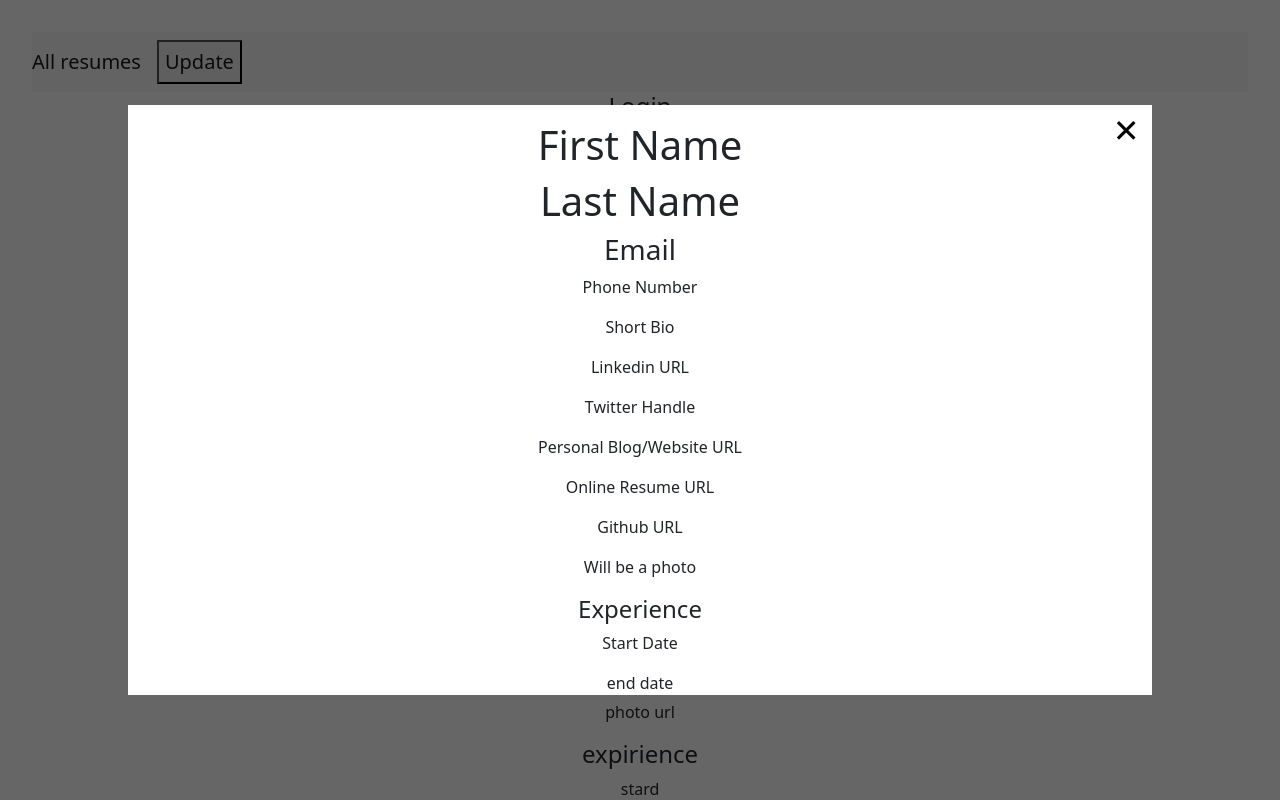
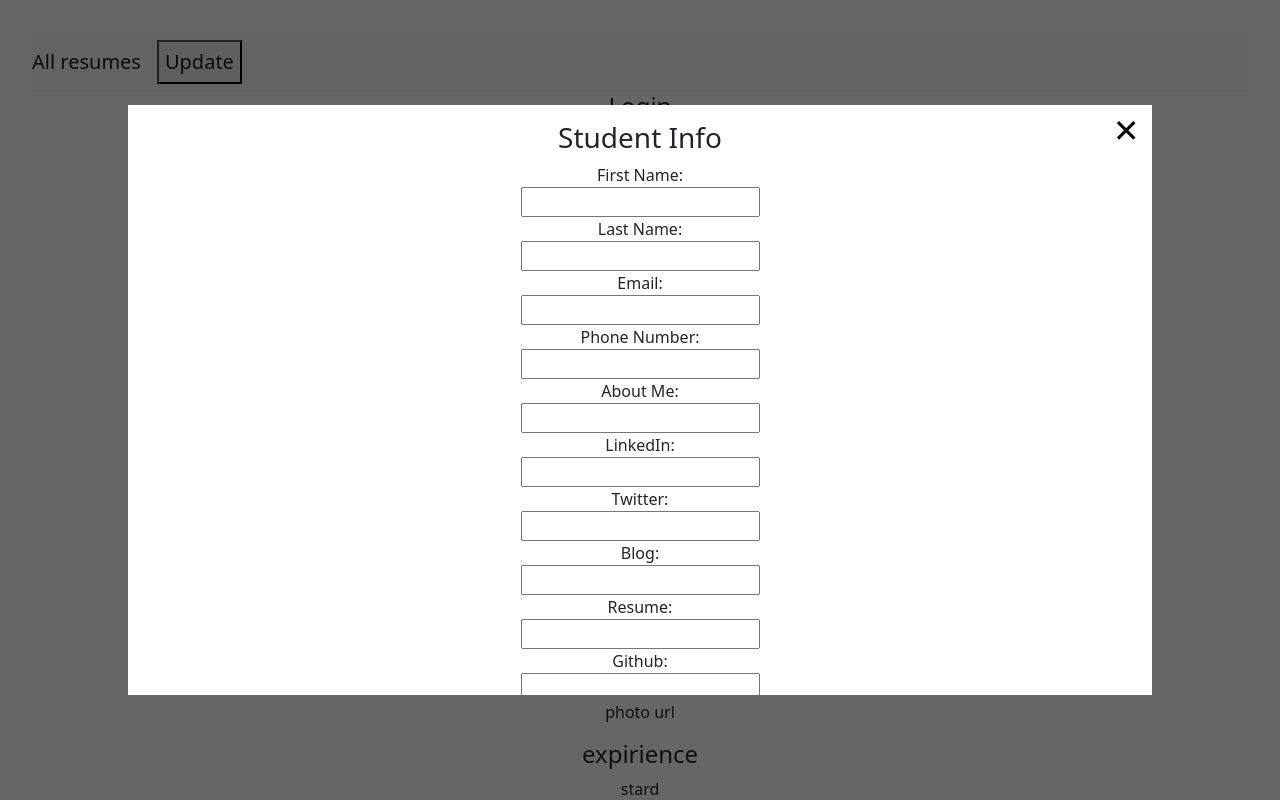
Before and after one commit to kadeillian21/student-portal, a React (Vite) app: page / in a window 1280 px wide. Both pictures are taken after a click on the button "Update". Shown: the top 800 px of the page. Built offline with nearby package versions, Linux system fonts and the light colour scheme.

Commit message:
update form dry bones out

```diff
--- a/src/Update.jsx
+++ b/src/Update.jsx
@@ -1,36 +1,130 @@
 export function Update() {
   return (
     <form>
-      <h1> First Name </h1>
-      <h1> Last Name</h1>
-      <h3> Email</h3>
-      <p> Phone Number</p>
-      <p> Short Bio</p>
-      <p> Linkedin URL</p>
-      <p> Twitter Handle</p>
-      <p> Personal Blog/Website URL</p>
-      <p> Online Resume URL</p>
-      <p> Github URL</p>
-      <p> Will be a photo</p>
-      <h4> Experience </h4>
-      <p> Start Date </p>
-      <p> end date</p>
-      <p> job title</p>
-      <p> company name</p>
-      <p> details</p>
-      <h1> Education</h1>
-      <p> start date</p>
-      <p> end date</p>
-      <p> degree</p>
-      <p> university name</p>
-      <p> details </p>
-      <h1> Skills</h1>
-      <p> skill name</p>
-      <h1> Capstone</h1>
-      <p> name</p>
-      <p> description</p>
-      <p> URL </p>
-      <p> screenshot</p>
+      <div>
+        <h3>Student Info</h3>
+        <label for="first_name">First Name:</label>
+        <br />
+        <input type="text" id="first_name" name="first_name" />
+        <br />
+        <label for="last_name">Last Name:</label>
+        <br />
+        <input type="text" id="last_name" name="last_name" />
+        <br />
+        <label for="email">Email:</label>
+        <br />
+        <input type="text" id="email" name="email" />
+        <br />
+        <label for="phone_number">Phone Number:</label>
+        <br />
+        <input type="text" id="phone_number" name="phone_number" />
+        <br />
+        <label for="short_bio">About Me:</label>
+        <br />
+        <input type="text" id="short_bio" name="short_bio" />
+        <br />
+        <label for="linkedin_url">LinkedIn:</label>
+        <br />
+        <input type="text" id="linkedin_url" name="linkedin_url" />
+        <br />
+        <label for="twitter_handle">Twitter:</label>
+        <br />
+        <input type="text" id="twitter_handle" name="twitter_handle" />
+        <br />
+        <label for="website_blog_url">Blog:</label>
+        <br />
+        <input type="text" id="website_blog_url" name="website_blog_url" />
+        <br />
+        <label for="resume_url">Resume:</label>
+        <br />
+        <input type="text" id="resume_url" name="resume_url" />
+        <br />
+        <label for="github_url">Github:</label>
+        <br />
+        <input type="text" id="github_url" name="github_url" />
+        <br />
+        <label for="photo">Profile Image:</label>
+        <br />
+        <input type="text" id="photo" name="photo" />
+        <br />
+        <button type="submit">Update Student Info</button>
+      </div>
+      <div>
+        <h3>Work Experience</h3>
+        <label for="start_date">Start Date:</label>
+        <br />
+        <input type="date" id="start_date" name="start_date" />
+        <br />
+        <label for="end_date">End Date:</label>
+        <br />
+        <input type="date" id="end_date" name="end_date" />
+        <br />
+        <label for="job_title">Job Title:</label>
+        <br />
+        <input type="text" id="job_title" name="job_title" />
+        <br />
+        <label for="company_name">Company Name:</label>
+        <br />
+        <input type="text" id="company_name" name="company_name" />
+        <br />
+        <label for="details">Description:</label>
+        <br />
+        <input type="text" id="details" name="details" />
+        <br />
+        <button type="submit">Update Work Experience</button>
+      </div>
+      <div>
+        <h3>Education</h3>
+        <label for="start_date">Start Date:</label>
+        <br />
+        <input type="date" id="start_date" name="start_date" />
+        <br />
+        <label for="end_date">End Date:</label>
+        <br />
+        <input type="date" id="end_date" name="end_date" />
+        <br />
+        <label for="degree">Degree:</label>
+        <br />
+        <input type="text" id="degree" name="degree" />
+        <br />
+        <label for="university_name">University Name:</label>
+        <br />
+        <input type="text" id="university_name" name="university_name" />
+        <br />
+        <label for="details">Description:</label>
+        <br />
+        <input type="text" id="details" name="details" />
+        <br />
+        <button type="submit">Update Education</button>
+      </div>
+      <div>
+        <h3>Skills</h3>
+        <label for="skill_name">Skill:</label>
+        <br />
+        <input type="text" id="skill_name" name="skill_name" />
+        <br />
+        <button type="submit">Update Skills</button>
+      </div>
+      <div>
+        <h3>Capstone</h3>
+        <label for="name">Capstone Name:</label>
+        <br />
+        <input type="text" id="name" name="name" />
+        <br />
+        <label for="description">Description:</label>
+        <br />
+        <input type="text" id="description" name="description" />
+        <br />
+        <label for="url">Link to Capstone:</label>
+        <br />
+        <input type="text" id="url" name="url" />
+        <br />
+        <label for="screenshot">Screenshot:</label>
+        <br />
+        <input type="text" id="screenshot" name="screenshot" />
+        <br />
+        <button type="submit">Update Capstone</button>
+      </div>
     </form>
   );
 }
```
